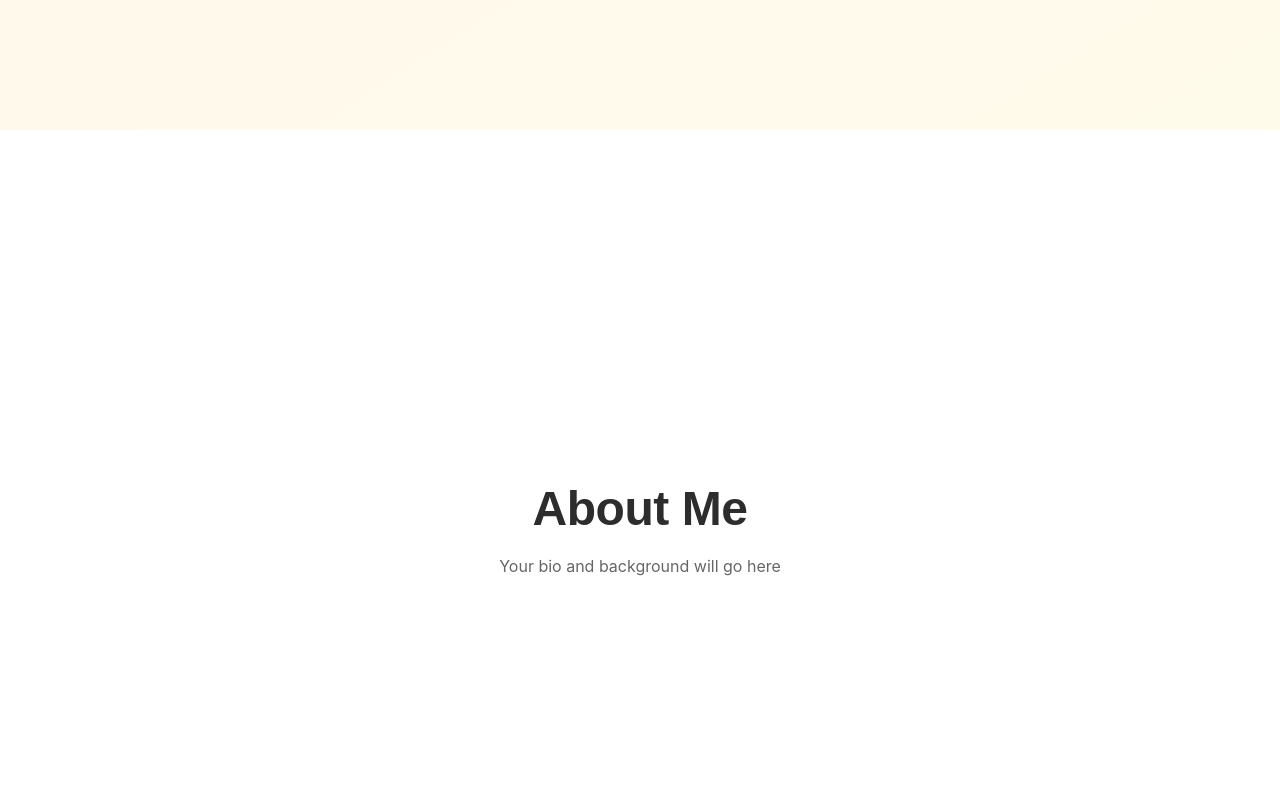
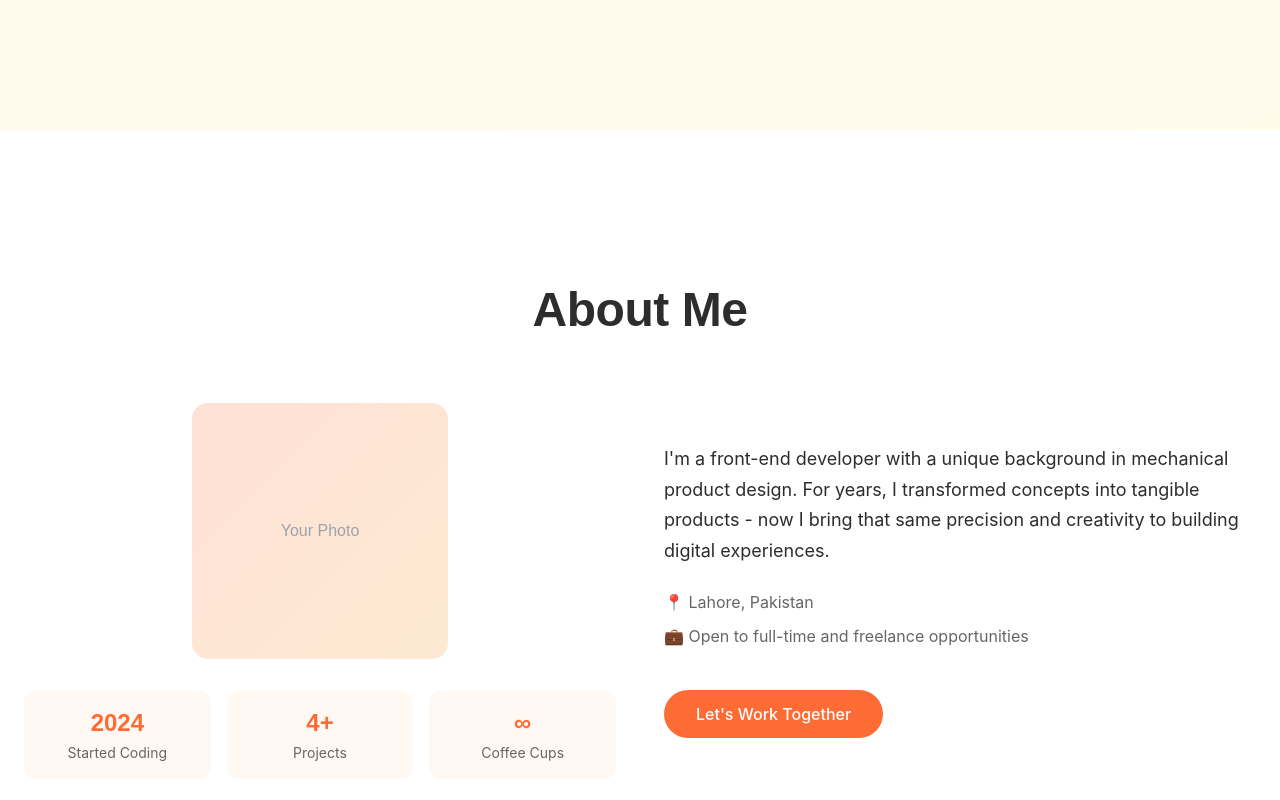
Before and after one commit to iamibm01/portfolio-website, a React (Vite) app: page / in a window 1280 px wide. Shown: the part 670-1470 px from the top of the page. Built offline with nearby package versions, Linux system fonts and the light colour scheme.

Commit message:
Created About Me section

```diff
--- a/src/App.tsx
+++ b/src/App.tsx
@@ -1,5 +1,6 @@
 import Navbar from './components/layout/Navbar'
 import Hero from './components/sections/Hero'
+import About from './components/sections/About'
 
 function App() {
   return (
@@ -7,22 +8,10 @@ function App() {
       <Navbar />
 
       <main>
-        {/* Use the actual Hero component */}
         <Hero />
+        <About />
 
-        {/* About Section Placeholder */}
-        <section id="about" className="min-h-screen flex items-center justify-center bg-white">
-          <div className="text-center">
-            <h2 className="text-section-md font-heading font-semibold text-light-text-primary mb-4">
-              About Me
-            </h2>
-            <p className="text-body-base text-light-text-secondary">
-              Your bio and background will go here
-            </p>
-          </div>
-        </section>
-
-        {/* Keep all other placeholder sections... */}
+        {/* Keep the other placeholder sections */}
         <section id="skills" className="min-h-screen flex items-center justify-center bg-light-bg">
           <div className="text-center">
             <h2 className="text-section-md font-heading font-semibold text-light-text-primary mb-4">
--- /dev/null
+++ b/src/components/sections/About.tsx
@@ -0,0 +1,74 @@
+import { PERSONAL_INFO } from '../../data/constants'
+
+function About() {
+  return (
+    <section
+      id="about"
+      className="min-h-screen flex items-center bg-white py-20"
+    >
+      <div className="max-w-7xl mx-auto px-6">
+        <div className="text-center mb-16">
+          <h2 className="text-section-md font-heading font-semibold text-light-text-primary">
+            About Me
+          </h2>
+        </div>
+
+        <div className="grid md:grid-cols-2 gap-12 items-center">
+          {/* Left Column - Photo & Stats */}
+          <div className="space-y-8">
+            {/* Photo Placeholder */}
+            <div className="w-64 h-64 mx-auto bg-gradient-to-br from-primary/20 to-secondary/20 rounded-2xl flex items-center justify-center">
+              <p className="text-gray-400 font-heading">Your Photo</p>
+            </div>
+
+            {/* Quick Stats */}
+            <div className="grid grid-cols-3 gap-4">
+              <div className="text-center p-4 bg-light-bg rounded-xl">
+                <p className="text-2xl font-heading font-bold text-primary">2024</p>
+                <p className="text-sm text-light-text-secondary mt-1">Started Coding</p>
+              </div>
+              <div className="text-center p-4 bg-light-bg rounded-xl">
+                <p className="text-2xl font-heading font-bold text-primary">4+</p>
+                <p className="text-sm text-light-text-secondary mt-1">Projects</p>
+              </div>
+              <div className="text-center p-4 bg-light-bg rounded-xl">
+                <p className="text-2xl font-heading font-bold text-primary">∞</p>
+                <p className="text-sm text-light-text-secondary mt-1">Coffee Cups</p>
+              </div>
+            </div>
+          </div>
+
+          {/* Right Column - Bio Text */}
+          <div className="space-y-6">
+            {/* Bio Paragraph */}
+            <p className="text-body-lg text-light-text-primary leading-relaxed">
+              {PERSONAL_INFO.bio}
+            </p>
+
+            {/* Location & Availability */}
+            <div className="space-y-2">
+              <p className="text-body-base text-light-text-secondary">
+                📍 {PERSONAL_INFO.location}
+              </p>
+              <p className="text-body-base text-light-text-secondary">
+                💼 {PERSONAL_INFO.availability}
+              </p>
+            </div>
+
+            {/* CTA Button */}
+            <div className="pt-4">
+              <a
+                href="#contact"
+                className="inline-block px-8 py-3 bg-primary text-white font-medium rounded-full hover:bg-primary-dark hover:shadow-lg transition-all"
+              >
+                Let's Work Together
+              </a>
+            </div>
+          </div>
+        </div>
+      </div>
+    </section>
+  )
+}
+
+export default About
--- a/src/components/sections/Hero.tsx
+++ b/src/components/sections/Hero.tsx
@@ -33,13 +33,13 @@ function Hero() {
           <div className="flex gap-4 justify-center pt-4">
             <a
               href="#projects"
-              className="px-8 py-3 bg-gradient-hero text-white font-medium rounded-full hover:shadow-lg hover:scale-105 transition-all"
+              className="px-8 py-3 border-2 border-primary text-primary font-medium rounded-full hover:bg-primary hover:text-white transition-all"
             >
               View My Work
             </a>
             <a
               href="#contact"
-              className="px-8 py-3 bg-gradient-hero text-white font-medium rounded-full hover:shadow-lg hover:scale-105 transition-all"
+              className="px-8 py-3 border-2 border-primary text-primary font-medium rounded-full hover:bg-primary hover:text-white transition-all"
             >
               Get In Touch
             </a>
```
